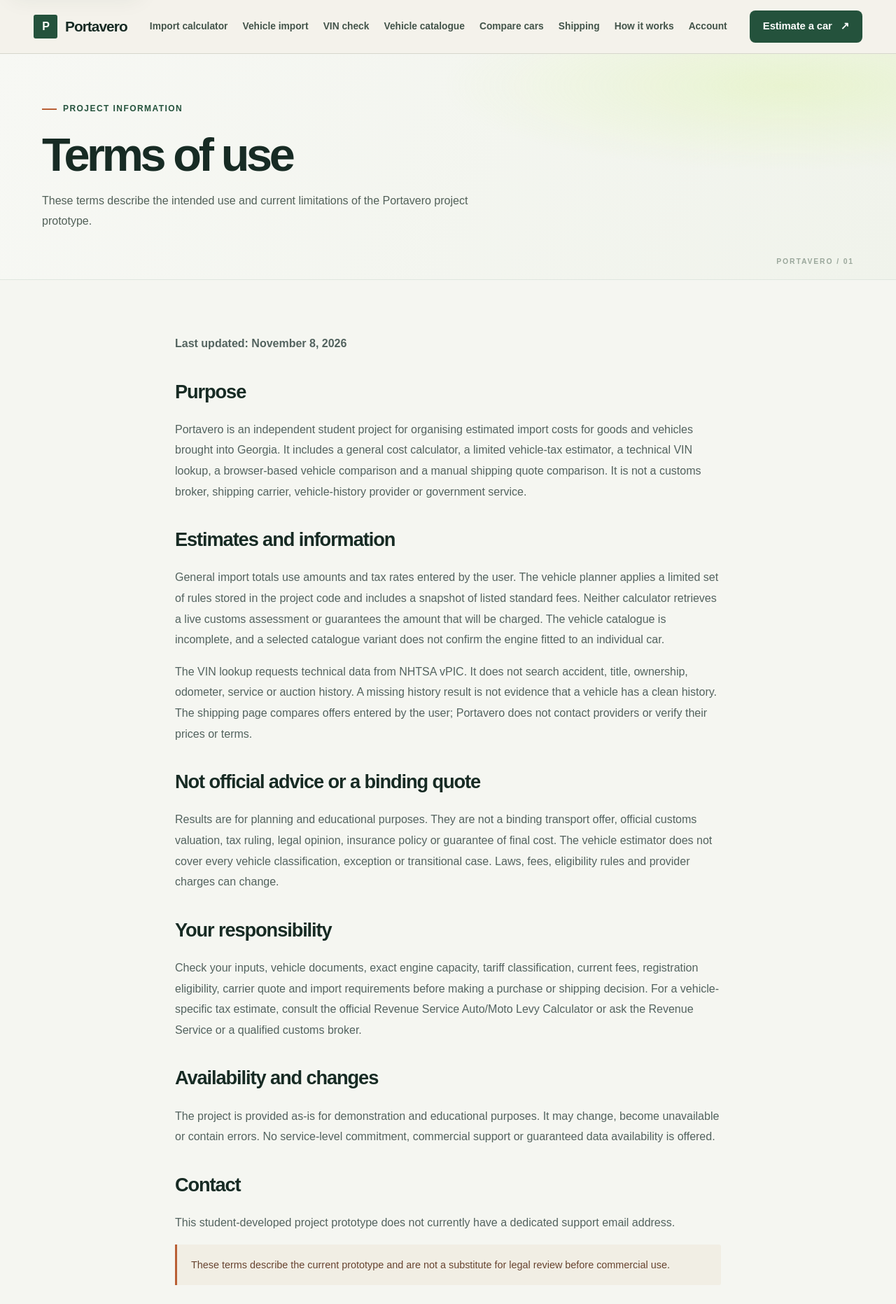
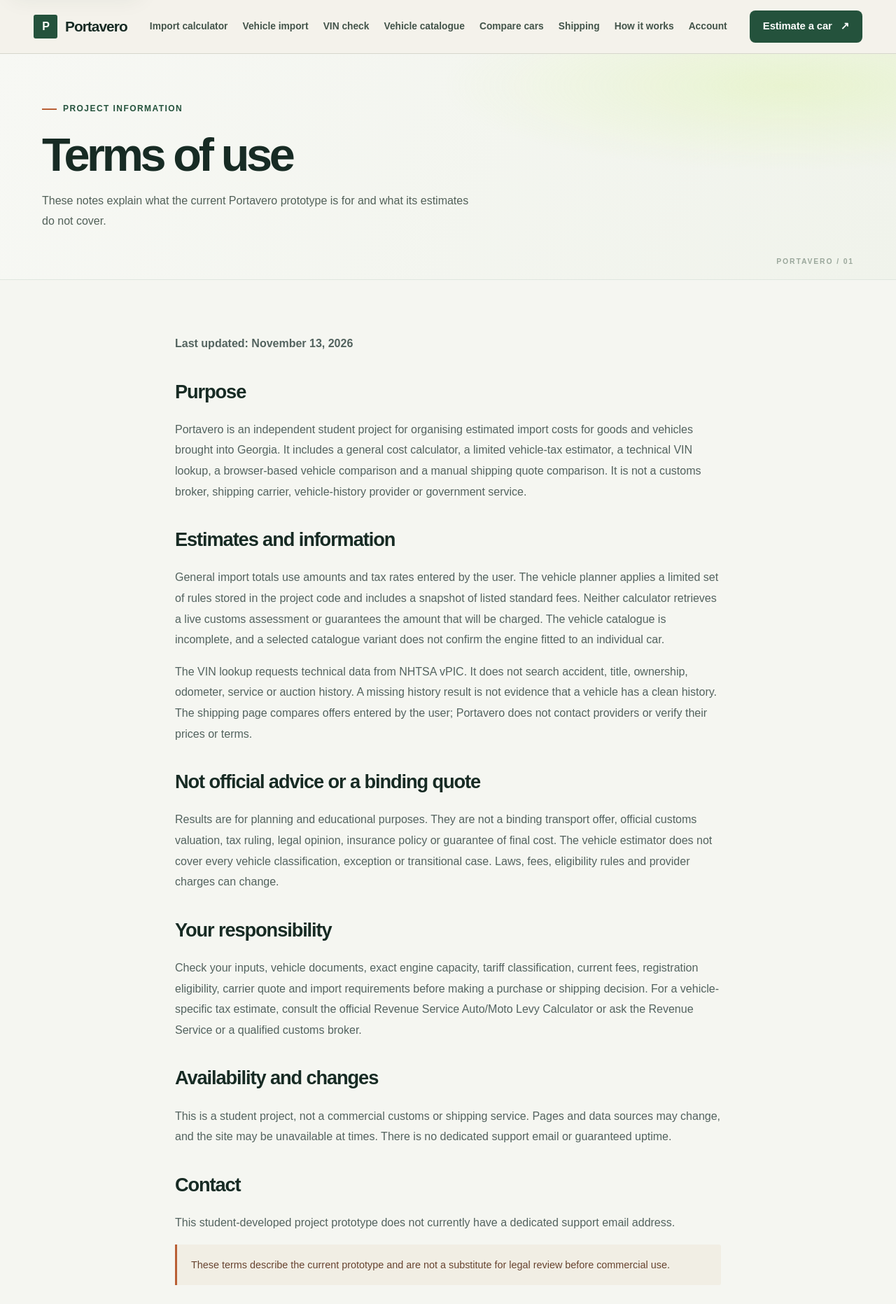
Before and after one commit to GIORGIO2032Q4E/portavero, a Next.js app: page /terms in a window 1280 px wide. Shown: the top 1863 px of the page at 70% size. Built offline with nearby package versions, Linux system fonts and the light colour scheme; no server answers.

Commit message:
Simplify the prototype terms

```diff
--- a/src/app/terms/page.tsx
+++ b/src/app/terms/page.tsx
@@ -12,12 +12,12 @@ export default function TermsPage() {
         <div className="container">
           <span className="eyebrow">Project information</span>
           <h1>Terms of use</h1>
-          <p>These terms describe the intended use and current limitations of the Portavero project prototype.</p>
+          <p>These notes explain what the current Portavero prototype is for and what its estimates do not cover.</p>
         </div>
       </section>
       <section className="section">
         <div className="container content-narrow prose">
-          <p><strong>Last updated: November 8, 2026</strong></p>
+          <p><strong>Last updated: November 13, 2026</strong></p>
 
           <h2>Purpose</h2>
           <p>Portavero is an independent student project for organising estimated import costs for goods and vehicles brought into Georgia. It includes a general cost calculator, a limited vehicle-tax estimator, a technical VIN lookup, a browser-based vehicle comparison and a manual shipping quote comparison. It is not a customs broker, shipping carrier, vehicle-history provider or government service.</p>
@@ -33,7 +33,7 @@ export default function TermsPage() {
           <p>Check your inputs, vehicle documents, exact engine capacity, tariff classification, current fees, registration eligibility, carrier quote and import requirements before making a purchase or shipping decision. For a vehicle-specific tax estimate, consult the official <a href="https://www.rs.ge/CarClearance-en" target="_blank" rel="noreferrer">Revenue Service Auto/Moto Levy Calculator</a> or ask the Revenue Service or a qualified customs broker.</p>
 
           <h2>Availability and changes</h2>
-          <p>The project is provided as-is for demonstration and educational purposes. It may change, become unavailable or contain errors. No service-level commitment, commercial support or guaranteed data availability is offered.</p>
+          <p>This is a student project, not a commercial customs or shipping service. Pages and data sources may change, and the site may be unavailable at times. There is no dedicated support email or guaranteed uptime.</p>
 
           <h2>Contact</h2>
           <p>This student-developed project prototype does not currently have a dedicated support email address.</p>
```
